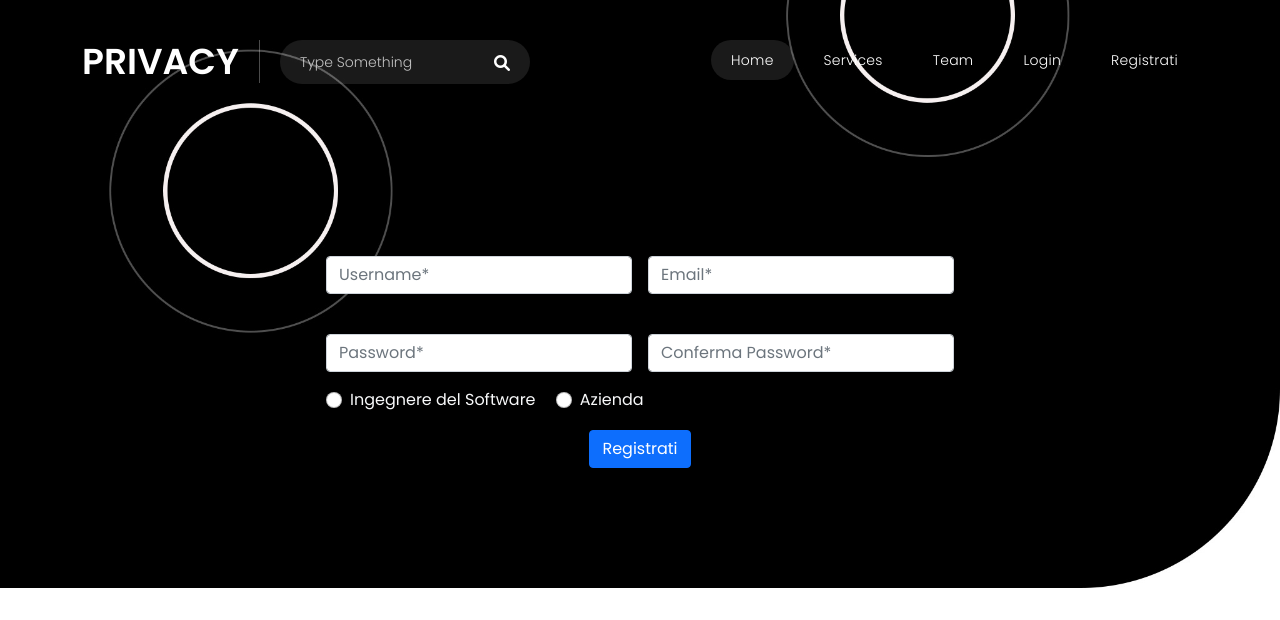
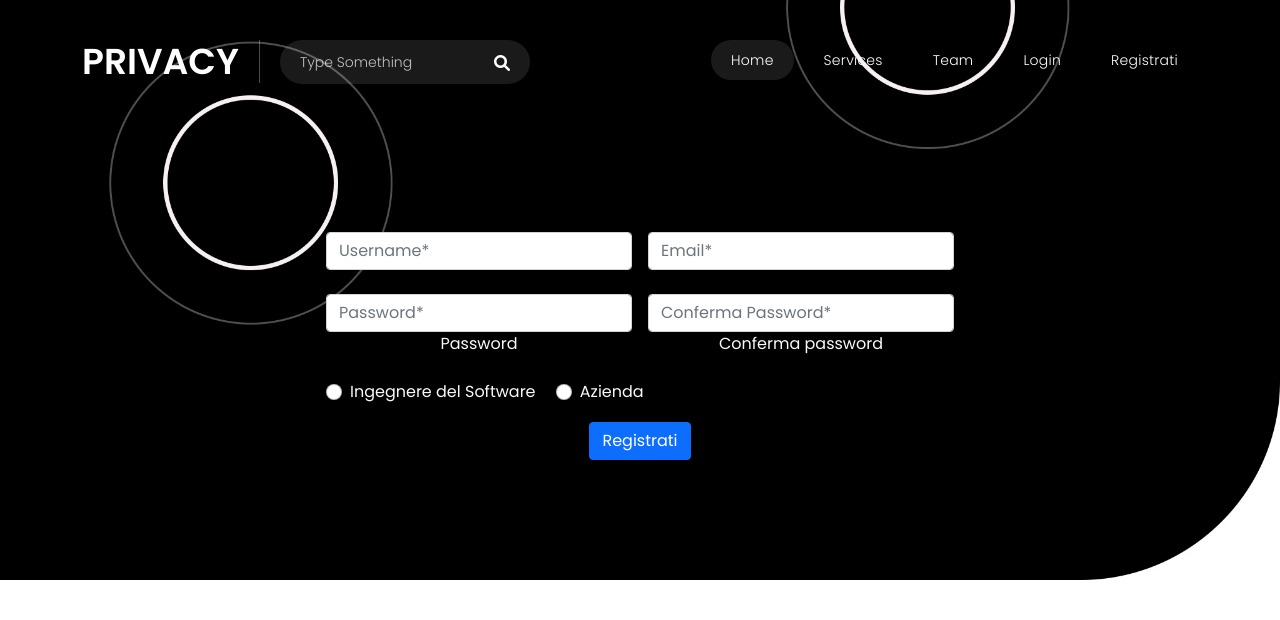
Before and after one commit to CriPaz03/Privacy, a Django app: page /accounts/registrazione/ in a window 1280 px wide. Shown: the top 620 px of the page. Run offline with Django 5.2, Linux system fonts and the light colour scheme; parts of the project's set-up code (start-up, migrations or seed data) failed here and were passed over; some libraries are stand-ins or nearby versions.

Commit message:
Sonarcloud resolved 3 bug

```diff
--- a/Privacy/settings.py
+++ b/Privacy/settings.py
@@ -11,6 +11,8 @@ https://docs.djangoproject.com/en/5.0/ref/settings/
 """
 import os
 from pathlib import Path
+from dotenv import load_dotenv
+load_dotenv()
 
 # Build paths inside the project like this: BASE_DIR / 'subdir'.
 BASE_DIR = Path(__file__).resolve().parent.parent
@@ -20,7 +22,7 @@ BASE_DIR = Path(__file__).resolve().parent.parent
 # See https://docs.djangoproject.com/en/5.0/howto/deployment/checklist/
 
 # SECURITY WARNING: keep the secret key used in production secret!
-SECRET_KEY = 'django-insecure-y%%+-bdt4do%2h_@m@r$ab^gt*pds@5bc83&_7rv_)fpomo50o'
+SECRET_KEY = os.getenv("SECRET_KEY", default="")
 
 # SECURITY WARNING: don't run with debug turned on in production!
 DEBUG = True
--- a/accounts/templates/accounts/registrazione.html
+++ b/accounts/templates/accounts/registrazione.html
@@ -12,22 +12,22 @@
                     <form class="row g-3" method="POST">
                         {% csrf_token %}
                         <div class="col-md-6">
-                            <label for="id_username" class="form-label"></label>
-                            <input class="form-control" id="id_username" placeholder="Username*" name="username">
+                            <label for="id_username" class="form-label"> <input class="form-control" id="id_username" placeholder="Username*" name="username"></label>
+
                         </div>
                         <div class="col-md-6">
-                            <label for="id_email" class="form-label"></label>
-                            <input type="email" class="form-control" id="id_email" placeholder="Email*" name="email">
+                            <label for="id_email" class="form-label"><input type="email" class="form-control" id="id_email" placeholder="Email*" name="email"></label>
+
                         </div>
                         <div class="col-md-6">
-                            <label for="id_password1" class="form-label"></label>
-                            <input type="password" class="form-control" id="id_password1" name="password1"
-                                   placeholder="Password*">
+                            <label for="id_password1" class="form-label"><input type="password" class="form-control" id="id_password1" name="password1"
+                                   placeholder="Password*">Password</label>
+
                         </div>
                         <div class="col-md-6">
-                            <label for="id_password2" class="form-label"></label>
-                            <input type="password" class="form-control" id="id_password2" name="password2"
-                                   placeholder="Conferma Password*">
+                            <label for="id_password2" class="form-label"><input type="password" class="form-control" id="id_password2" name="password2"
+                                   placeholder="Conferma Password*">Conferma password</label>
+
                         </div>
                         <div style="text-align: left">
                             <div class="form-check form-check-inline">
--- a/posd/templates/azienda.html
+++ b/posd/templates/azienda.html
@@ -35,7 +35,7 @@
                 <tbody id="bodyPatterns">
                     {% for p in patterns %}
                         <tr>
-                            <th><input class="form-check-input" type="radio" name="exampleRadios" id="exampleRadios{{ p.id }}" value="option1" checked><label class="form-check-label" for="exampleRadios{{ p.id }}" id="{{ p.id }}"></label></th>
+                            <th id="{{ p.id }}"><input class="form-check-input" type="radio" name="exampleRadios" id="exampleRadios{{ p.id }}" value="option1" checked><label class="form-check-label" for="exampleRadios{{ p.id }}" id="{{ p.id }}"></label></th>
                             <td>{{ p.patterns }}</td>
                             <td>
                                 {% for a in p.articlegdpr_set.all %}
```
Also changed, not shown: 1 other file.
